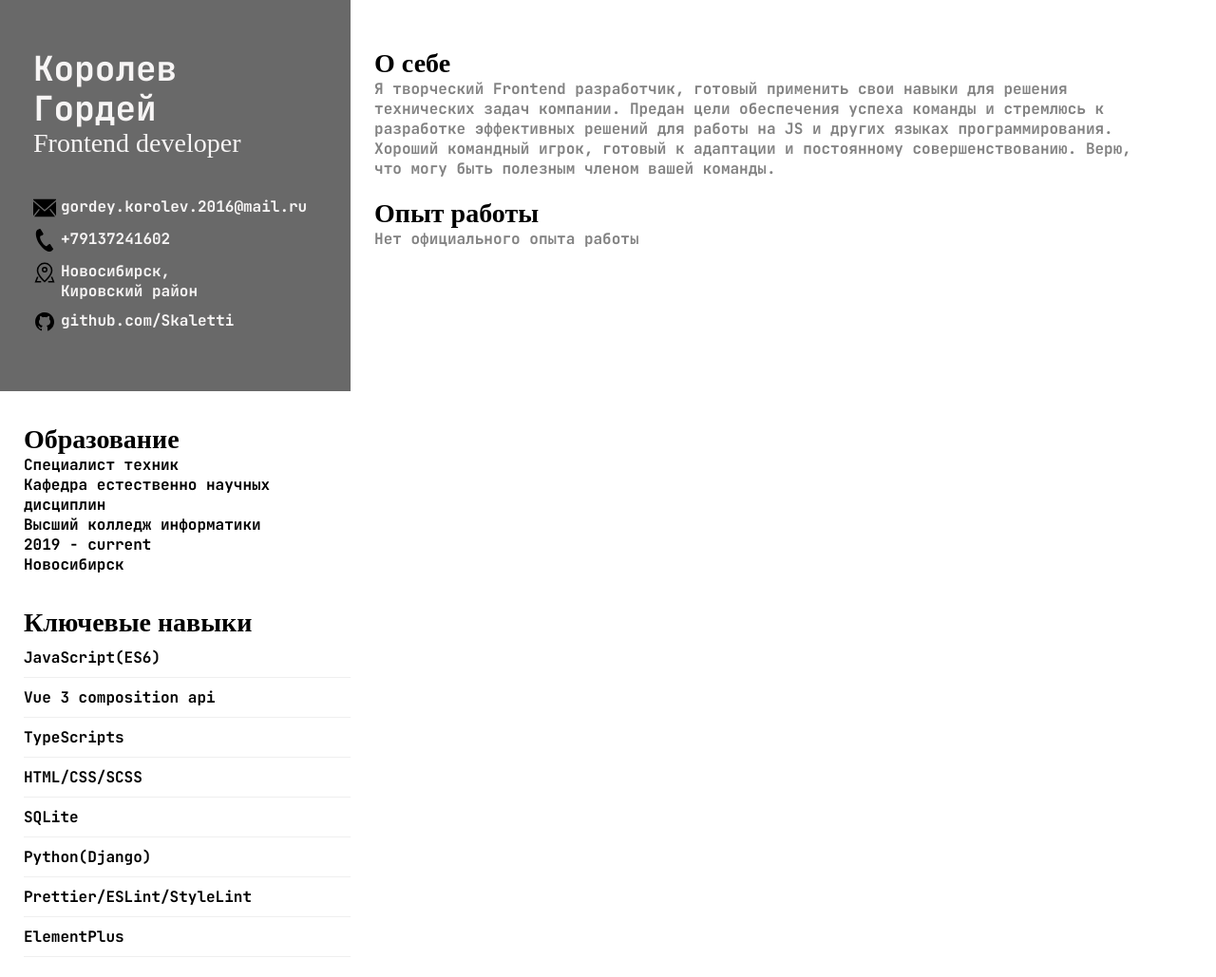
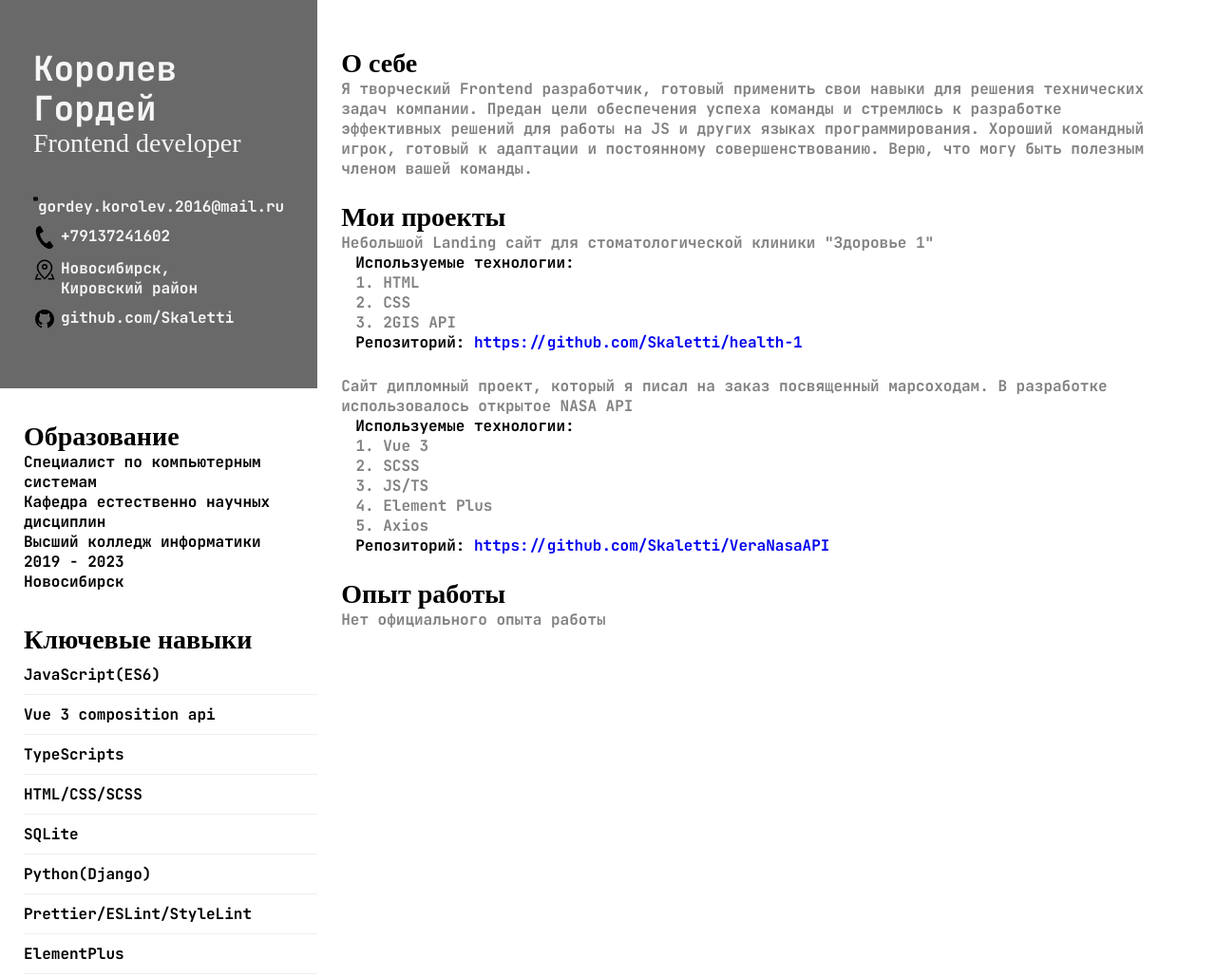
Before and after one commit to Skaletti/resume, a plain HTML site: page index.html in a window 1280 px wide. Shown: the whole page at 95% size. Drawn offline with Linux system fonts and the light colour scheme.

Commit message:
resume update

```diff
--- a/index.html
+++ b/index.html
@@ -36,10 +36,10 @@
                 <div class="education">
                     <h3>Образование</h3>
                     <ul class="education-list">
-                        <li class="education-list__item">Специалист техник</li>
+                        <li class="education-list__item">Специалист по компьютерным системам</li>
                         <li class="education-list__item">Кафедра естественно научных <br>дисциплин</li>
                         <li class="education-list__item">Высший колледж информатики</li>
-                        <li class="education-list__item">2019 - current</li>
+                        <li class="education-list__item">2019 - 2023</li>
                         <li class="education-list__item">Новосибирск</li>
                     </ul>
                 </div>
@@ -60,15 +60,52 @@
         </div>
 
         <aside class="aside">
+            <div class="content-block">
                 <h3>О себе</h3>
                 <p class="resume-description">
-                Я творческий Frontend разработчик, готовый применить свои навыки для решения технических задач компании. Предан цели обеспечения успеха команды и стремлюсь к разработке эффективных решений для работы на JS и других языках программирования. Хороший командный игрок, готовый к адаптации и постоянному совершенствованию. Верю, что могу быть полезным членом вашей команды.
+                    Я творческий Frontend разработчик, готовый применить свои навыки для
+                    решения технических задач компании. Предан цели обеспечения успеха
+                    команды и стремлюсь к разработке эффективных решений для работы
+                    на JS и других языках программирования. Хороший командный игрок,
+                    готовый к адаптации и постоянному совершенствованию.
+                    Верю, что могу быть полезным членом вашей команды.
                 </p>
-            <br>
+            </div>
+            <div class="content-block">
+                <h3>Мои проекты</h3>
+                <p class="resume-description">
+                    Небольшой Landing сайт для стоматологической клиники "Здоровье 1"
+                </p>
+                <span>Используемые технологии: </span>
+                <ol class="resume-description__list">
+                    <li class="resume-description__list-item">HTML</li>
+                    <li class="resume-description__list-item">CSS</li>
+                    <li class="resume-description__list-item">2GIS API</li>
+                </ol>
+                <span>Репозиторий: </span>
+                <a href="https://github.com/Skaletti/health-1">https://github.com/Skaletti/health-1</a>
+            </div>
+            <div class="content-block">
+                <p class="resume-description">Сайт дипломный проект, который я писал на заказ посвященный марсоходам.
+                    В разработке использовалось открытое NASA API
+                </p>
+                <span>Используемые технологии: </span>
+                <ol class="resume-description__list">
+                    <li class="resume-description__list-item">Vue 3</li>
+                    <li class="resume-description__list-item">SCSS</li>
+                    <li class="resume-description__list-item">JS/TS</li>
+                    <li class="resume-description__list-item">Element Plus</li>
+                    <li class="resume-description__list-item">Axios</li>
+                </ol>
+                <span>Репозиторий: </span>
+                <a href="https://github.com/Skaletti/VeraNasaAPI">https://github.com/Skaletti/VeraNasaAPI</a>
+            </div>
+            <div class="content-block">
                 <h3>Опыт работы</h3>
                 <p class="resume-description">
                     Нет официального опыта работы
                 </p>
+            </div>
         </aside>
     </div>
 </body>
--- a/main.css
+++ b/main.css
@@ -42,7 +42,7 @@ h3 {
 }
 
 .container-left {
-    width: 535px;
+    width: 365px;
 }
 
 .header {
@@ -92,5 +92,23 @@ aside {
 }
 
 .resume-description {
+    flex-wrap: wrap;
+    text-align: justify-all;
     color: #828282;
 }
+
+.content-block {
+    margin-bottom: 25px;
+}
+.content-block span {
+    margin-left: 15px;
+}
+
+.resume-description__list {
+    color: #828282;
+    padding-left: 44px;
+}
+
+.resume-description__list-item {
+
+}
```
Also changed, not shown: 2 other files. Lines whose indentation alone changed are shown as unchanged.
